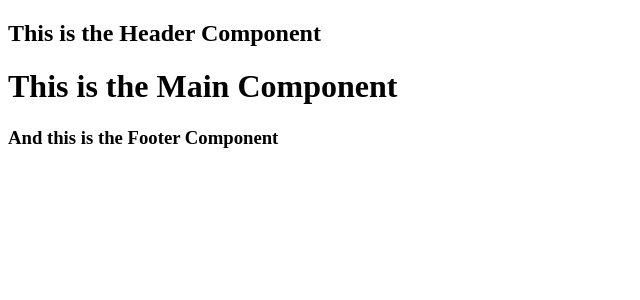
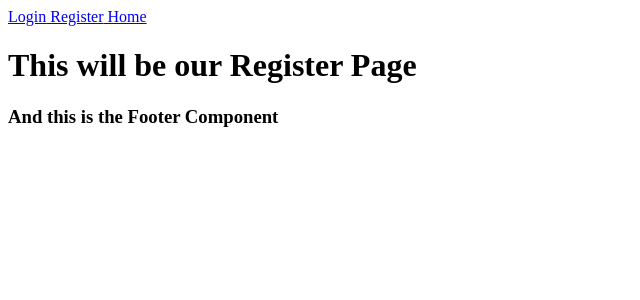
Before and after one commit to Kaeriv93/capstone-mern-front, a React (Create React App) app: page /register in a window 1280 px wide. Shown: the top 300 px of the page, without its empty margins (0-640 px from the left). Built offline with nearby package versions, Linux system fonts and the light colour scheme.

Commit message:
initialized all of our links in the nav

```diff
--- a/src/Components/Header.js
+++ b/src/Components/Header.js
@@ -1,8 +1,14 @@
+import {Link} from 'react-router-dom'
+
 const Header = () =>{
     return(
-        <div>
-            <h2> This is the Header Component</h2>
-        </div>
+     <>
+        <nav>
+            <Link to='/login'> Login</Link>
+            <Link to='/Register'> Register</Link>
+            <Link to='/'> Home</Link>
+        </nav>
+     </>
     )
 }
 
--- a/src/Components/Main.js
+++ b/src/Components/Main.js
@@ -1,8 +1,17 @@
+import{Routes, Route} from 'react-router-dom'
+import Home from '../Pages/Home'
+import Login from '../Pages/Login'
+import Register from '../Pages/Register'
+
 const Main = () =>{
     return(
-        <div>
-            <h1>This is the Main Component</h1>
-        </div>
+       <main>
+           <Routes>
+               <Route path = '/' element={<Home/>}/>
+               <Route path ='/login' element ={<Login/>}/>
+               <Route path = '/register' element ={<Register/>}/>
+           </Routes>
+       </main>
     )
 }
 
--- /dev/null
+++ b/src/Pages/Home.js
@@ -0,0 +1,9 @@
+const Home = () =>{
+    return(
+        <div>
+            <h1>You Guessed It This is our Homepage!</h1>
+        </div>
+    )
+}
+
+export default Home
--- /dev/null
+++ b/src/Pages/Login.js
@@ -0,0 +1,9 @@
+const Login = () =>{
+    return(
+        <div>
+            <h1>This Will Be The Login Page!</h1>
+        </div>
+    )
+}
+
+export default Login
--- /dev/null
+++ b/src/Pages/Register.js
@@ -0,0 +1,9 @@
+const Register = () =>{
+    return(
+        <div>
+            <h1>This will be our Register Page</h1>
+        </div>
+    )
+}
+
+export default Register
```
